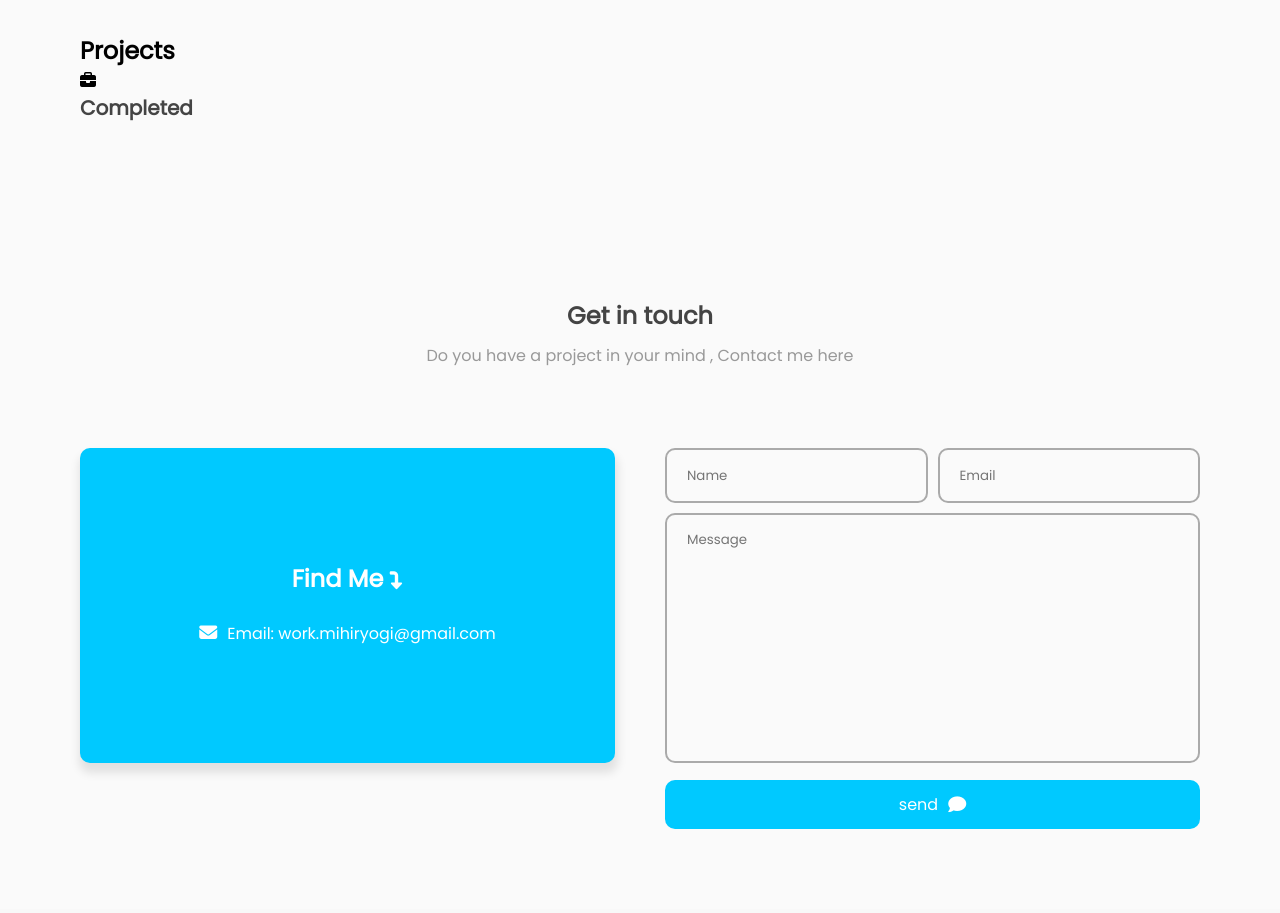
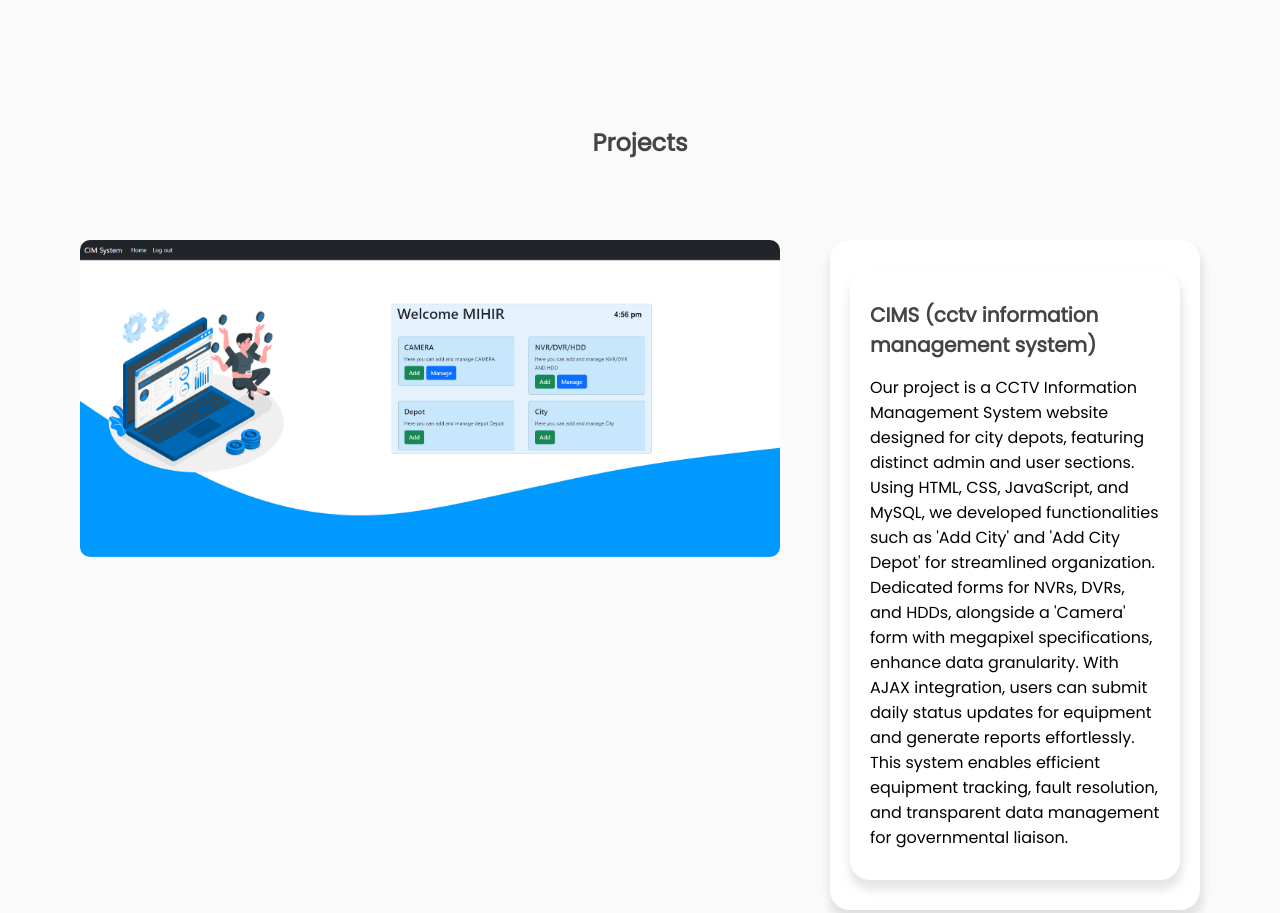
Before and after one commit to Mihir-Yogi/portfolio, a plain HTML site: page index.html in a window 1280 px wide. Shown: the part 1360-2273 px from the top of the page. Drawn offline with nearby package versions, Linux system fonts and the light colour scheme.

Commit message:
added projects

```diff
--- a/index.html
+++ b/index.html
@@ -107,7 +107,7 @@
 
                         <div class="about-info">
                             <h3>My introduction</h3>
-                            <p>Iam wll-versed in HTML, CSS AND JavaScript , and other cutting edge fremworks and libraries,witch allow me to implement interactive features. Additionally, I have experience working with content management systems (CMS) like Wordpress.
+                            <p>I have strong proficiency in HTML, CSS, and JavaScript, enabling me to create interactive and engaging web experiences. Additionally, I am experienced in using popular frameworks and libraries to implement advanced features. Alongside frontend development, I have worked with content management systems like WordPress, where I've specialized in theme development and plugin integration. My skills allow me to efficiently manage content and create tailored solutions for clients. Overall, my expertise in frontend technologies and CMS platforms makes me a versatile developer capable of delivering impactful digital solutions.
                         </p>
 
 
@@ -148,14 +148,23 @@
         <!------------ Projects Box ------------>
 
         <section class="section" id="projects">
-            <div class="top-heade">
+            <div class="top-header">
                 <h1>Projects</h1>
             </div>
             <div class="project-container">
                 <div class="project-box">
-                    <i class="fa-solid fa-briefcase"></i>
-                    <h3>Completed</h3>
+                    <div class="image-container">
+                        <img src="/images/cims-project.png">
+                    </div>
 
+                    <div class="project-info">
+                        <div class="header-text">
+                            <div class="project-info">
+                                <h3>CIMS (cctv information management system)</h3>
+                                <p>Our project is a CCTV Information Management System website designed for city depots, featuring distinct admin and user sections. Using HTML, CSS, JavaScript, and MySQL, we developed functionalities such as 'Add City' and 'Add City Depot' for streamlined organization. Dedicated forms for NVRs, DVRs, and HDDs, alongside a 'Camera' form with megapixel specifications, enhance data granularity. With AJAX integration, users can submit daily status updates for equipment and generate reports effortlessly. This system enables efficient equipment tracking, fault resolution, and transparent data management for governmental liaison.</p>
+                            </p>
+                        </div>
+                    </div>
                 </div>
             </div>
         </section>
--- a/stylesheet.css
+++ b/stylesheet.css
@@ -167,6 +167,7 @@ nav{
 
 .wrapper{
     padding-inline: 10vh;
+    overflow: hidden;
 }
 
 /* Featured box */
@@ -394,6 +395,33 @@ h3{
     border-radius: 5px;
 }
 
+/* project-box */
+
+
+.project-box{
+    display: flex;
+    margin-top: 20px;
+    gap: 50px;
+}
+
+.image-container img{
+    width: 700px;
+    border-radius: 10px;
+}
+.project-info{
+                                                                    q                               position: relative;
+    display: flex;
+    align-items: center;
+    border-radius: 20px;
+    flex-direction: column;
+    justify-content: center;
+    padding-block: 30px 30px ;
+    padding-inline: 20px;
+    background: var(--color-white);
+    box-shadow: 1px 8px 10px 2px var(--first-shadow-color);
+    max-width: 800px;
+    margin: 0 auto;
+}
 /* Contact Box */
 
 .contact-info{
```
Also changed, not shown: images/cims-project.png (added).
